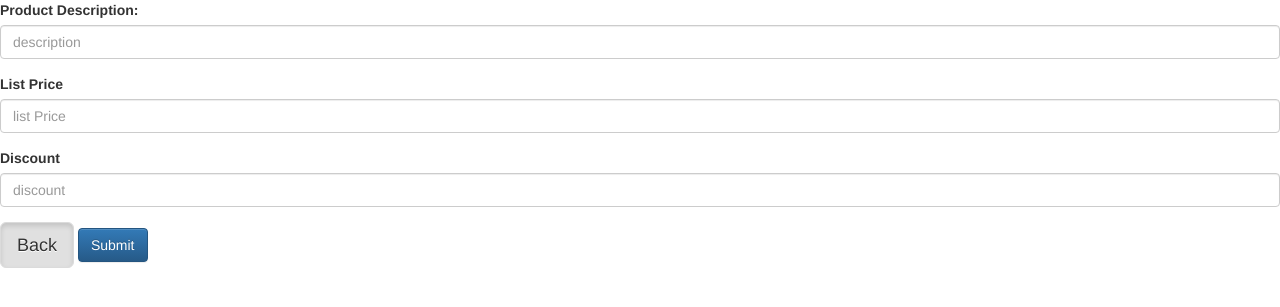
After one commit to alexesca/php, a PHP site: page /week2/productDiscount.php in a window 1280 px wide. The commit adds this page. Shown: the top 307 px of the page. Run offline with PHP 8.4, Linux system fonts and the light colour scheme.

Commit message:
enhancment 2

```diff
--- a/index.php
+++ b/index.php
@@ -17,7 +17,7 @@
   <a class="list-group-item active">
     Chapter Exercises
   </a>
-  <a href="#" class="list-group-item">Excersise 1</a>
+  <a href="#" class="list-group-item">Excersise 1 <strong>(completed)</strong></a>
   <a href="#" class="list-group-item">Excersise 2</a>
   <a href="#" class="list-group-item">Excersise 3</a>
   <a href="#" class="list-group-item">Excersise 4</a>
@@ -28,7 +28,7 @@
   <a  class="list-group-item active">
     Enhancements
   </a>
-  <a href="#" class="list-group-item">Enhancements 1</a>
+  <a href="week2/productDiscount.php" class="list-group-item">Enhancements 1</a>
   <a href="#" class="list-group-item">Enhancements 2</a>
   <a href="#" class="list-group-item">Enhancements 3</a>
   <a href="#" class="list-group-item">Enhancements 4</a>
--- /dev/null
+++ b/week2/productDiscount.php
@@ -0,0 +1,34 @@
+<!DOCTYPE html>
+<html lang="en">
+<head>
+    <meta charset="UTF-8">
+    <title>Document</title>
+    <!-- Latest compiled and minified CSS -->
+<link rel="stylesheet" href="https://maxcdn.bootstrapcdn.com/bootstrap/3.3.7/css/bootstrap.min.css" integrity="sha384-BVYiiSIFeK1dGmJRAkycuHAHRg32OmUcww7on3RYdg4Va+PmSTsz/K68vbdEjh4u" crossorigin="anonymous">
+
+<!-- Optional theme -->
+<link rel="stylesheet" href="https://maxcdn.bootstrapcdn.com/bootstrap/3.3.7/css/bootstrap-theme.min.css" integrity="sha384-rHyoN1iRsVXV4nD0JutlnGaslCJuC7uwjduW9SVrLvRYooPp2bWYgmgJQIXwl/Sp" crossorigin="anonymous">
+
+<!-- Latest compiled and minified JavaScript -->
+<script src="https://maxcdn.bootstrapcdn.com/bootstrap/3.3.7/js/bootstrap.min.js" integrity="sha384-Tc5IQib027qvyjSMfHjOMaLkfuWVxZxUPnCJA7l2mCWNIpG9mGCD8wGNIcPD7Txa" crossorigin="anonymous"></script>
+</head>
+<body>
+    <form action="discountCalculator.php" method="get">
+    <div class="form-group">
+        <label for="exampleInputEmail1">Product Description:</label>
+        <input type="text" class="form-control" id="description" name="description" placeholder="description">
+    </div>
+    <div class="form-group">
+        <label for="exampleInputEmail1">List Price</label>
+        <input type="text" class="form-control" id="listPrice" name="listPrice" placeholder="list Price">
+    </div>
+    <div class="form-group">
+        <label for="exampleInputEmail1">Discount</label>
+        <input type="text" class="form-control" id="discount" name="discount" placeholder="discount">
+    </div>
+  </div>
+        <a href="../index.php" class="btn btn-default btn-lg active" role="button">Back</a>
+        <button type="submit" class="btn btn-primary">Submit</button>
+    </form>
+</body>
+</html>
```
Also changed, not shown: week2/discountCalculator.php (added, +38 -0 lines).
